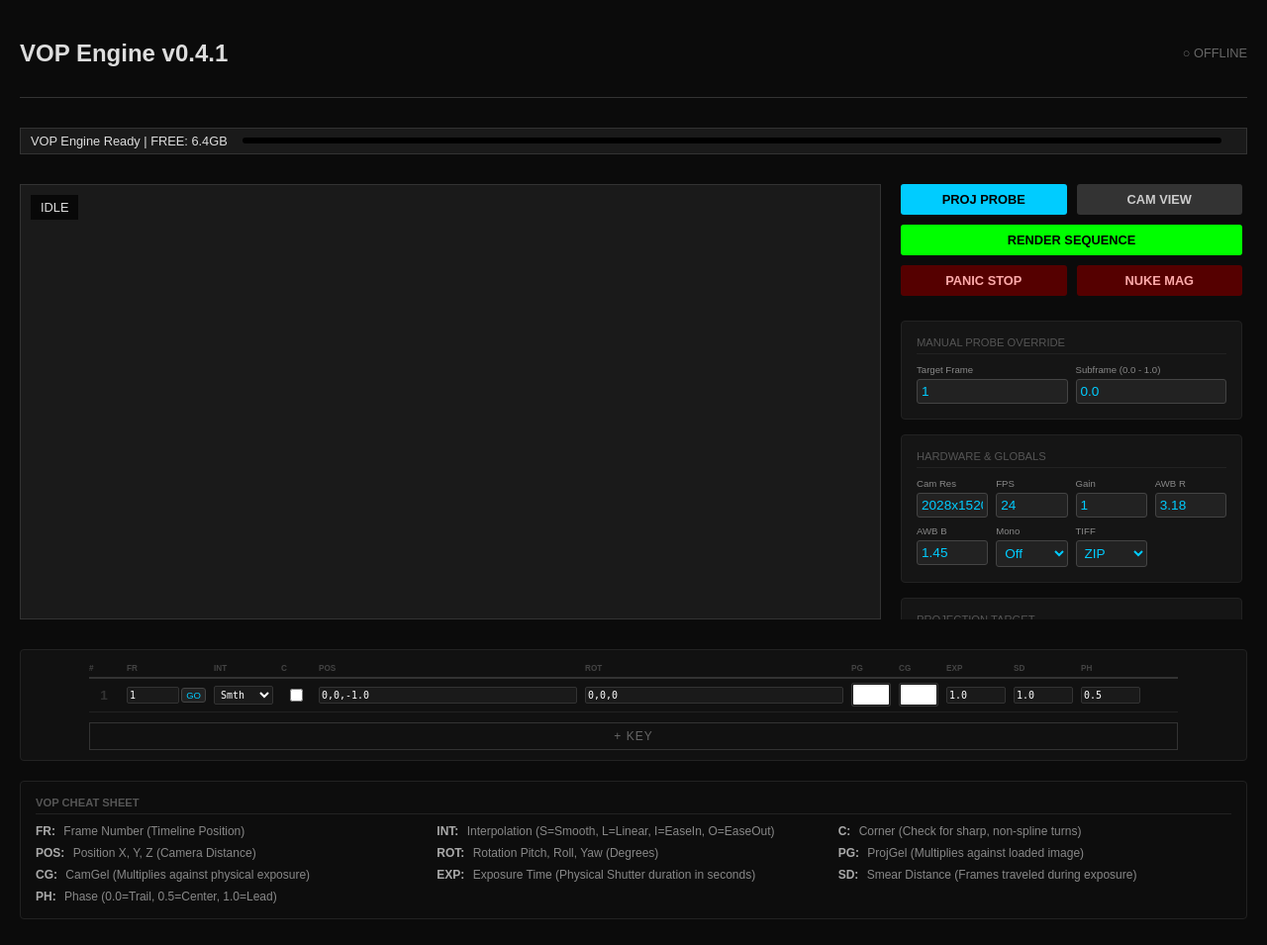
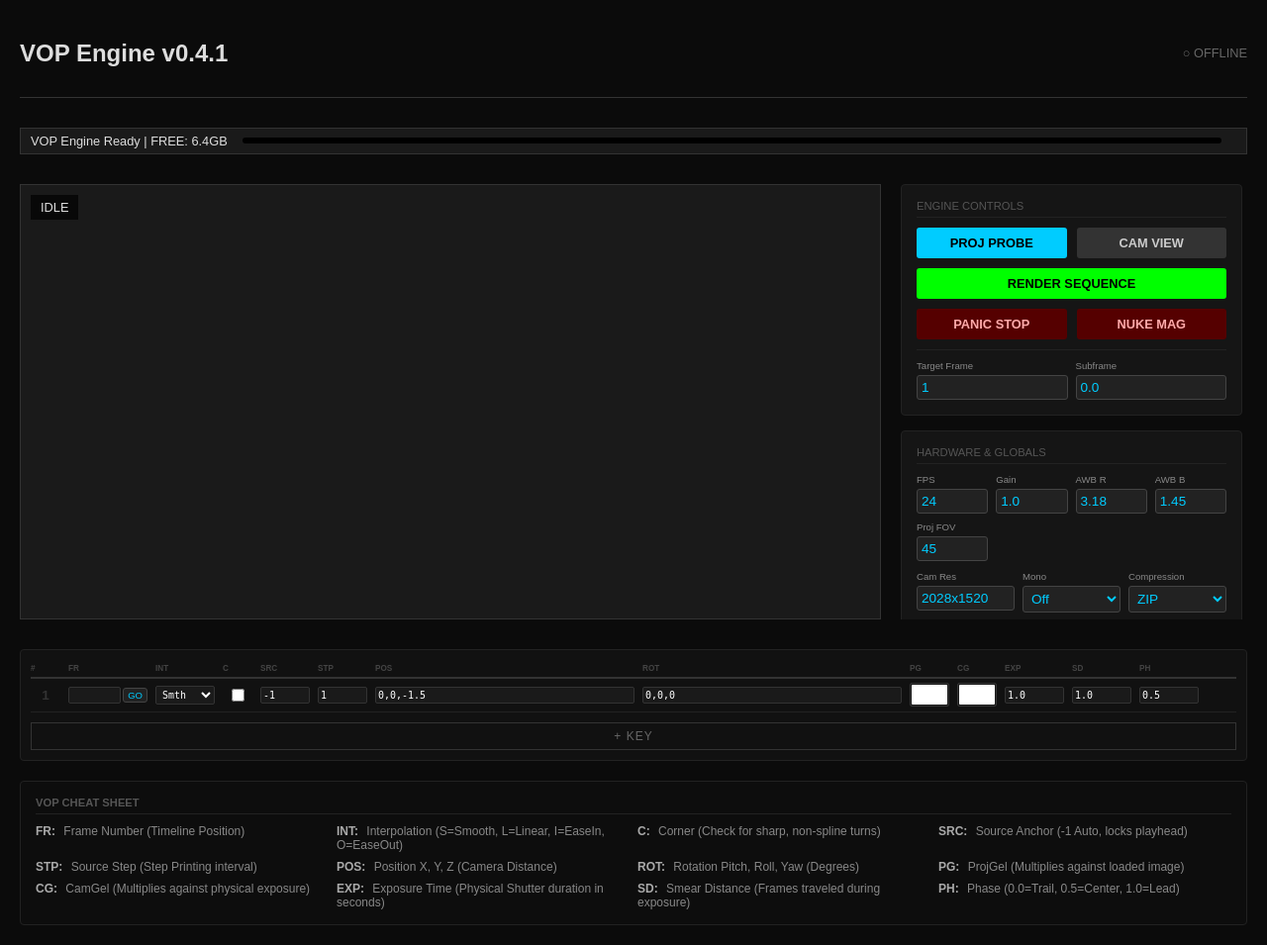
Before and after one commit to jmalmsten/VOP-MIRROR, a Flask app: page / in a window 1280 px wide. Shown: the whole page at 99% size. Before the commit the page ends 929 px from the top, so only its background shows below. Run offline with Flask 3, Linux system fonts and the light colour scheme.

Commit message:
260301-005 - PUSH THIS TO MAIN. Next up is multidimensional smearing!

```diff
--- a/static/main.js
+++ b/static/main.js
@@ -1,8 +1,8 @@
 /* VOP Module:     main.js
-Version:        v0.0.41
+Version:        v0.0.42
 Description:    Frontend application logic. Handles dynamic HTML generation,
                 multi-device state synchronization via timestamps, and UI events.
-                Grid-aligned with exp-sheet.html for flawless CSS layout.
+                Restored SRC and STP inputs to maintain step-printing logic context.
 */
 
 let local_sync_ts = 0;
@@ -62,7 +62,6 @@ async function calcFitScale() {
     }
 }
 
-// FIXED: Perfectly aligned to the 12-column CSS Grid defined in style.css
 function createRowHTML(i) {
     return `
         <div class="sheet-row" id="row_${i}">
@@ -82,6 +81,8 @@ function createRowHTML(i) {
             <div class="row-center">
                 <input id="crn${i}" type="checkbox" title="Corner" onchange="triggerSync()">
             </div>
+            <div title="Source Anchor (-1 Auto)"><input id="src${i}" type="number" step="1" value="-1" oninput="triggerSync()"></div>
+            <div title="Source Step"><input id="stp${i}" type="number" step="1" value="1" oninput="triggerSync()"></div>
             <div><input id="p${i}" type="text" value="0,0,-1.5" oninput="triggerSync()"></div>
             <div><input id="r${i}" type="text" value="0,0,0" oninput="triggerSync()"></div>
             <div><input id="c${i}_hex" type="color" value="#ffffff" title="ProjGel" onchange="triggerSync()"></div>
@@ -98,17 +99,13 @@ function addKeyframe(skipSync = false) {
     const prevId = keyframeCount;
     keyframeCount++;
 
-    // Explicitly targeting the sheet_body div from exp-sheet.html
     const container = document.getElementById('sheet_body');
     const template = document.createElement('template');
     template.innerHTML = createRowHTML(keyframeCount);
-
-    // Append the newly generated row
     container.appendChild(template.content.firstElementChild);
 
-    // Clone properties from the previous row if it exists
     if (prevId > 0) {
-        const fieldsToClone = ['m', 'crn', 'p', 'r', 'c_hex', 'cg_hex', 's', 'sd', 'ph'];
+        const fieldsToClone = ['m', 'crn', 'src', 'stp', 'p', 'r', 'c_hex', 'cg_hex', 's', 'sd', 'ph'];
         fieldsToClone.forEach(f => {
             const isHex = f.includes('_hex');
             const baseStr = f.replace('_hex', '');
--- a/static/style.css
+++ b/static/style.css
@@ -1,18 +1,15 @@
-/* VOP Module: style.css - v0.0.9 */
+/* VOP Module: style.css - v0.0.10 */
 body { background: #0b0b0b; color: #ddd; font-family: sans-serif; margin: 0; padding: 20px; }
 .container { max-width: 1600px; margin: 0 auto; display: grid; grid-template-columns: 1fr 350px; gap: 20px; }
 
-/* --- Header & Layout --- */
 .vop-header { grid-column: 1 / -1; display: flex; justify-content: space-between; align-items: center; border-bottom: 1px solid #333; padding-bottom: 10px; margin-bottom: 10px; }
 
-/* Changed background from #000 to #1a1a1a to reveal image edges */
 .preview-area { background: #1a1a1a; border: 1px solid #333; display: flex; align-items: center; justify-content: center; min-height: 400px; max-height: 55vh; overflow: hidden; position: relative; }
 #probe_img { max-width: 100%; max-height: 100%; object-fit: contain; display: none; }
 .preview-overlay { position: absolute; top: 10px; left: 10px; background: rgba(0,0,0,0.7); padding: 5px 10px; font-size: 0.8em; pointer-events: none; }
 
 .controls-area { display: flex; flex-direction: column; gap: 15px; max-height: 55vh; overflow-y: auto; padding-right: 5px; }
 
-/* --- Forms & Controls --- */
 .group-box { background: #151515; padding: 15px; border-radius: 4px; border: 1px solid #222; }
 .group-title { font-size: 0.7em; color: #555; text-transform: uppercase; margin-bottom: 10px; border-bottom: 1px solid #222; padding-bottom: 5px; }
 
@@ -22,62 +19,45 @@ body { background: #0b0b0b; color: #ddd; font-family: sans-serif; margin: 0; pad
 .c-box label { font-size: 0.6em; color: #888; margin-bottom: 4px; }
 .c-box input, .c-box select { background: #222; border: 1px solid #444; color: #0cf; padding: 4px; border-radius: 3px; font-size: 0.85em; }
 
-/* Clean up default color inputs globally */
 .c-box input[type="color"] { -webkit-appearance: none; padding: 0; height: 24px; width: 100%; cursor: pointer; border: 1px solid #444; border-radius: 3px; }
 .c-box input[type="color"]::-webkit-color-swatch-wrapper { padding: 1px; }
 .c-box input[type="color"]::-webkit-color-swatch { border: none; border-radius: 2px; }
 
-/* Upload Cluster */
 .upload-cluster { display: grid; grid-template-columns: 1fr 70px; gap: 8px; align-items: end; }
 .upload-btn { background: #222; border: 1px solid #444; color: #ccc; cursor: pointer; padding: 0; border-radius: 3px; font-size: 0.75em; height: 26px; line-height: 26px; }
 .upload-btn:hover { background: #0cf; color: #000; }
 
-/* --- Sheets Area (Full Width) --- */
 .sheets-area { grid-column: 1 / -1; display: flex; flex-direction: column; gap: 20px; margin-top: 10px; }
 
-/* --- Exposure Sheet --- */
 .sheet-container { background: #111; padding: 10px; border-radius: 4px; border: 1px solid #222; overflow-x: auto; display: flex; flex-direction: column; align-items: center; }
 
-.vop-sheet { width: 100%; max-width: 1100px; min-width: 950px; font-size: 0.85em; margin: 0 auto; }
+/* Increased max-width from 1100 to 1250 to cleanly fit the two restored columns */
+.vop-sheet { width: 100%; max-width: 1250px; min-width: 1050px; font-size: 0.85em; margin: 0 auto; }
 
-.sheet-row { display: grid; grid-template-columns: 30px 80px 60px 30px 1fr 1fr 40px 40px 60px 60px 60px 30px; gap: 8px; align-items: center; padding: 4px 0; border-bottom: 1px solid #222; }
+/* Expanded grid to 14 columns to include SRC and STP */
+.sheet-row { display: grid; grid-template-columns: 30px 80px 60px 30px 50px 50px 1fr 1fr 40px 40px 60px 60px 60px 30px; gap: 8px; align-items: center; padding: 4px 0; border-bottom: 1px solid #222; }
 
 .sheet-header { font-size: 0.6em; color: #444; font-weight: bold; text-transform: uppercase; border-bottom: 2px solid #333; }
 .sheet-row input[type="text"], .sheet-row input[type="number"], .sheet-row select { background: #1a1a1a; border: 1px solid #333; color: #fff; padding: 2px; width: 100%; border-radius: 2px; font-family: monospace; font-size: 0.9em; box-sizing: border-box; }
 .sheet-row input[type="checkbox"] { width: auto; margin: 0 auto; display: block; }
 
-/* Explicit styling to strip out bulky browser color picker padding in the sheet */
-.sheet-row input[type="color"] {
-    -webkit-appearance: none;
-    border: 1px solid #333;
-    background: #1a1a1a;
-    padding: 0;
-    width: 100%;
-    height: 24px;
-    border-radius: 2px;
-    cursor: pointer;
-    box-sizing: border-box;
-}
+.sheet-row input[type="color"] { -webkit-appearance: none; border: 1px solid #333; background: #1a1a1a; padding: 0; width: 100%; height: 24px; border-radius: 2px; cursor: pointer; box-sizing: border-box; }
 .sheet-row input[type="color"]::-webkit-color-swatch-wrapper { padding: 1px; }
 .sheet-row input[type="color"]::-webkit-color-swatch { border: none; border-radius: 1px; }
 
-/* Classes for JS generated elements */
 .row-index { color: #333; font-weight: bold; text-align: center; }
 .row-center { text-align: center; }
 
-/* Buttons inside sheet */
 .snap-btn { background: #222; color: #0cf; padding: 1px 4px; font-size: 0.7em; border: 1px solid #444; border-radius: 3px; cursor: pointer; }
 .snap-btn:hover { background: #0cf; color: #000; }
 .del-btn { background: #300; color: #f44; border: 1px solid #500; border-radius: 3px; cursor: pointer; font-weight: bold; padding: 0 4px; font-size: 0.8em; }
 .del-btn:hover { background: #f00; color: #fff; }
 .k-fr { display: flex; gap: 2px; align-items: center; }
 
-/* Add Row Button */
-.add-row { margin-top: 10px; text-align: center; width: 100%; max-width: 1100px; }
+.add-row { margin-top: 10px; text-align: center; width: 100%; max-width: 1250px; margin-left: auto; margin-right: auto; }
 .add-btn { background: #111; border: 1px solid #333; color: #666; width: 100%; padding: 6px; cursor: pointer; text-transform: uppercase; font-size: 0.75em; letter-spacing: 1px; }
 .add-btn:hover { background: #222; color: #fff; border-color: #555; }
 
-/* --- Status & Probe Controls --- */
 .status-bar { grid-column: 1 / -1; background: #1a1a1a; border: 1px solid #333; padding: 5px 10px; font-size: 0.8em; display: flex; justify-content: space-between; align-items: center; margin-bottom: 10px; }
 .progress-container { flex-grow: 1; margin: 0 15px; background: #000; height: 6px; border-radius: 3px; overflow: hidden; }
 .progress-fill { height: 100%; background: #0cf; width: 0%; transition: width 0.3s; }
@@ -90,13 +70,11 @@ body { background: #0b0b0b; color: #ddd; font-family: sans-serif; margin: 0; pad
 .action-btn.danger { background: #500; color: #faa; }
 .action-btn.danger:hover { background: #f00; color: #fff; }
 
-/* --- Cheat Sheet Section --- */
 .cheat-sheet-section { padding: 15px; background: #0d0d0d; border: 1px solid #222; border-radius: 4px; color: #888; }
 .cs-title { font-size: 0.7em; color: #555; text-transform: uppercase; margin-bottom: 10px; border-bottom: 1px solid #222; padding-bottom: 5px; font-weight: bold; }
-.cs-grid { display: grid; grid-template-columns: 1fr 1fr 1fr; gap: 8px; font-size: 0.75em; }
+.cs-grid { display: grid; grid-template-columns: 1fr 1fr 1fr 1fr; gap: 8px; font-size: 0.75em; }
 .cs-item strong { color: #aaa; margin-right: 5px; }
 
-/* --- Responsive --- */
 @media (max-width: 1000px) {
     .container { grid-template-columns: 1fr; }
     .controls-area { height: auto; max-height: none; overflow: visible; }
--- a/templates/index.html
+++ b/templates/index.html
@@ -28,6 +28,8 @@
 
         <div class="controls-area">
 
+            <div class="group-box">
+                <div class="group-title">Engine Controls</div>
                 <div class="probe-controls">
                     <button class="action-btn" onclick="runTask('preview')">Proj Probe</button>
                     <button class="action-btn secondary" onclick="runTask('cam_preview')">Cam View</button>
@@ -35,16 +37,13 @@
                     <button class="action-btn danger" onclick="panic()">PANIC STOP</button>
                     <button class="action-btn danger" onclick="nukeMag()">NUKE MAG</button>
                 </div>
-
-            <div class="group-box">
-                <div class="group-title">Manual Probe Override</div>
-                <div class="input-row">
+                <div class="input-row" style="margin-top: 10px; border-top: 1px solid #222; padding-top: 10px;">
                     <div class="c-box">
                         <label>Target Frame</label>
                         <input type="number" id="probe_frame" value="1">
                     </div>
                     <div class="c-box">
-                        <label>Subframe (0.0 - 1.0)</label>
+                        <label>Subframe</label>
                         <input type="number" step="0.1" id="probe_sub" value="0.0">
                     </div>
                 </div>
@@ -53,39 +52,21 @@
             <div class="group-box">
                 <div class="group-title">Hardware & Globals</div>
                 <div class="input-row">
+                    <div class="c-box"><label>FPS</label><input type="number" id="fps" value="24"></div>
+                    <div class="c-box"><label>Gain</label><input type="number" step="0.1" id="gain" value="1.0"></div>
+                    <div class="c-box"><label>AWB R</label><input type="number" step="0.01" id="awb_r" value="3.18"></div>
+                    <div class="c-box"><label>AWB B</label><input type="number" step="0.01" id="awb_b" value="1.45"></div>
+                    <div class="c-box"><label>Proj FOV</label><input type="number" id="fov" value="45"></div>
+                </div>
+                <div class="input-row" style="margin-top: 10px;">
+                    <div class="c-box"><label>Cam Res</label><input type="text" id="cam_res" value="2028x1520"></div>
                     <div class="c-box">
-                        <label>Cam Res</label>
-                        <input type="text" id="cam_res" value="2028x1520">
+                        <label>Mono</label>
+                        <select id="mono_mode"><option value="off">Off</option><option value="on">On</option></select>
                     </div>
                     <div class="c-box">
-                        <label>FPS</label>
-                        <input type="number" id="fps" value="24">
-                    </div>
-                    <div class="c-box">
-                        <label>Gain</label>
-                        <input type="number" step="0.1" id="gain" value="1.0">
-                    </div>
-                    <div class="c-box">
-                        <label>AWB R</label>
-                        <input type="number" step="0.01" id="awb_r" value="3.18">
-                    </div>
-                    <div class="c-box">
-                        <label>AWB B</label>
-                        <input type="number" step="0.01" id="awb_b" value="1.45">
-                    </div>
-                    <div class="c-box">
-                        <label>Mono</label>
-                        <select id="mono_mode">
-                            <option value="off">Off</option>
-                            <option value="on">On</option>
-                        </select>
-                    </div>
-                    <div class="c-box">
-                        <label>TIFF</label>
-                        <select id="tiff_compression">
-                            <option value="zip">ZIP</option>
-                            <option value="none">None</option>
-                        </select>
+                        <label>Compression</label>
+                        <select id="tiff_compression"><option value="zip">ZIP</option><option value="none">None</option></select>
                     </div>
                 </div>
             </div>
@@ -104,29 +85,22 @@
                     </div>
                 </div>
                 <div class="input-row" style="margin-top: 10px;">
-                    <div class="c-box">
-                        <label>Proj FOV</label>
-                        <input type="number" id="fov" value="45">
-                    </div>
-                    <div class="c-box">
-                        <label>World Scale</label>
-                        <input type="number" step="0.0001" id="coord_scale" value="1.0">
-                    </div>
-                    <div class="c-box">
-                        <label>&nbsp;</label>
-                        <button class="action-btn secondary" onclick="calcFitScale()">FIT FOV</button>
-                    </div>
+                    <div class="c-box"><label>World Scale</label><input type="number" step="0.0001" id="coord_scale" value="1.0"></div>
+                    <div class="c-box" style="justify-content: flex-end;"><button class="action-btn secondary" style="height: 26px; padding: 0; font-size: 0.7em;" onclick="calcFitScale()">FIT FOV</button></div>
                 </div>
             </div>
 
-        </div> <div class="sheets-area">
+        </div>
+
+        <div class="sheets-area">
             <div class="sheet-container">
                 {% include 'sections/exp-sheet.html' %}
             </div>
-
             {% include 'sections/cheat-sheet.html' %}
         </div>
 
-    </div> <script src="{{ url_for('static', filename='main.js') }}"></script>
+    </div>
+
+    <script src="{{ url_for('static', filename='main.js') }}"></script>
 </body>
 </html>
--- a/templates/sections/cheat-sheet.html
+++ b/templates/sections/cheat-sheet.html
@@ -4,6 +4,8 @@
         <div class="cs-item"><strong>FR:</strong> Frame Number (Timeline Position)</div>
         <div class="cs-item"><strong>INT:</strong> Interpolation (S=Smooth, L=Linear, I=EaseIn, O=EaseOut)</div>
         <div class="cs-item"><strong>C:</strong> Corner (Check for sharp, non-spline turns)</div>
+        <div class="cs-item"><strong>SRC:</strong> Source Anchor (-1 Auto, locks playhead)</div>
+        <div class="cs-item"><strong>STP:</strong> Source Step (Step Printing interval)</div>
         <div class="cs-item"><strong>POS:</strong> Position X, Y, Z (Camera Distance)</div>
         <div class="cs-item"><strong>ROT:</strong> Rotation Pitch, Roll, Yaw (Degrees)</div>
         <div class="cs-item"><strong>PG:</strong> ProjGel (Multiplies against loaded image)</div>
--- a/templates/sections/exp-sheet.html
+++ b/templates/sections/exp-sheet.html
@@ -4,6 +4,8 @@
         <div title="Frame Number">FR</div>
         <div title="Interpolation Mode">INT</div>
         <div title="Corner/Sharp Turn">C</div>
+        <div title="Source Anchor (-1 Auto)">SRC</div>
+        <div title="Source Step">STP</div>
         <div title="Position (X,Y,Z)">POS</div>
         <div title="Rotation (P,R,Y)">ROT</div>
         <div title="Projector Gel">PG</div>
```
Also changed, not shown: config.txt (deleted, +0 -12 lines), vop.py (+32 -66 lines), workprint.py (deleted, +0 -19 lines), configs/default_job.json (renamed from default_job.json), 2 other files. Lines whose indentation alone changed are shown as unchanged.
